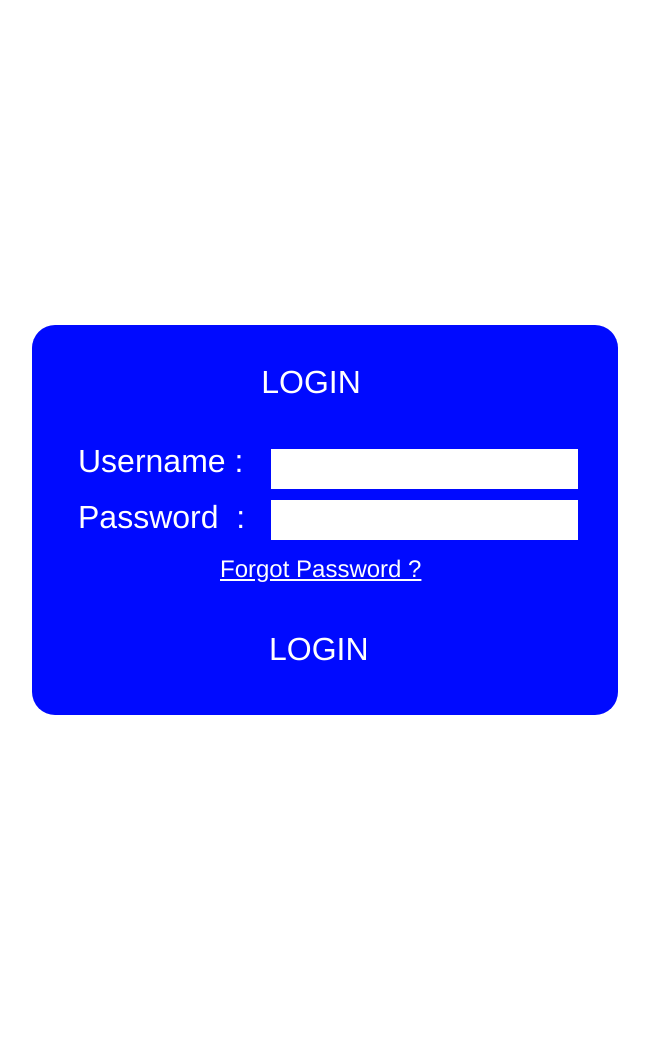
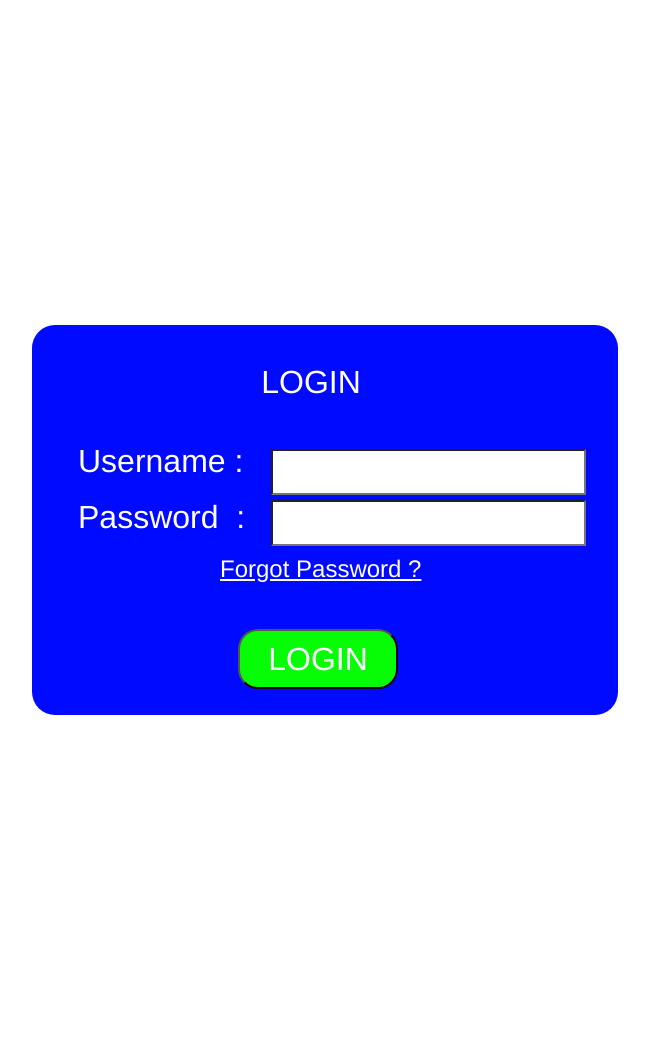
Before and after one commit to samueledwardwinoto/Tugas-Besar-RPL, a Node server app: template views/Login.ejs in a window 1280 px wide. Shown: the whole page, without its empty margins (403-1052 px from the left). Run offline with Node 20, Linux system fonts and the light colour scheme; the template is opened without the code that fills it, so the values that code supplies are empty; some libraries are stand-ins or nearby versions.

Commit message:
Update Login

```diff
--- a/public/css/Login.css
+++ b/public/css/Login.css
@@ -92,16 +92,19 @@
 }
 
 .halaman .text-wrapper-2 {
-    width: 118px;
-    top: 12px;
-    left: 56px;
+  width: 160px;
+  height: 60px;
+  top: 10px;
+  left: 25px;
   position: absolute;
   font-family: "Inter-Regular", Helvetica;
   font-weight: 400;
-    color: #ffffff;
+  color: #ffff;
   font-size: 32px;
   letter-spacing: 0;
   line-height: normal;
+  background-color: rgb(6, 253, 6);
+  border-radius: 20px;
 }
 
 .halaman .text-wrapper-3 {
--- a/views/Login.ejs
+++ b/views/Login.ejs
@@ -8,16 +8,25 @@
       <div class="overlap-group-wrapper">
         <div class="overlap-group">
           <div class="text-wrapper">Forgot Password ?</div>
+
+        <!-- Username Input -->
           <div class="overlap">
-            <div class="div">Username :</div>
-            <div class="rectangle"></div>
+            <label for="username" class="div">Username :</label>
+            <input type="text" id="username" name="username" class="rectangle">
           </div>
+
+        <!-- Password Input -->
           <div class="overlap-2">
-            <div class="div">Password&nbsp;&nbsp;:</div>
-            <div class="rectangle-2"></div>
+            <label for="password" class="div">Password&nbsp;&nbsp;:</label>
+            <input type="password" id="password" name="password" class="rectangle-2">
           </div>
-          <div class="div-wrapper"><div class="text-wrapper-2">LOGIN</div></div>
-          <div class="text-wrapper-3">LOGIN</div>
+
+        <!-- Login Button -->
+        <div class="div-wrapper">
+          <button type="submit" class="text-wrapper-2">LOGIN</button>
+        </div>
+
+        <div class="text-wrapper-3">LOGIN</div>
         </div>
       </div>
     </div>
```
Lines whose indentation alone changed are shown as unchanged.
